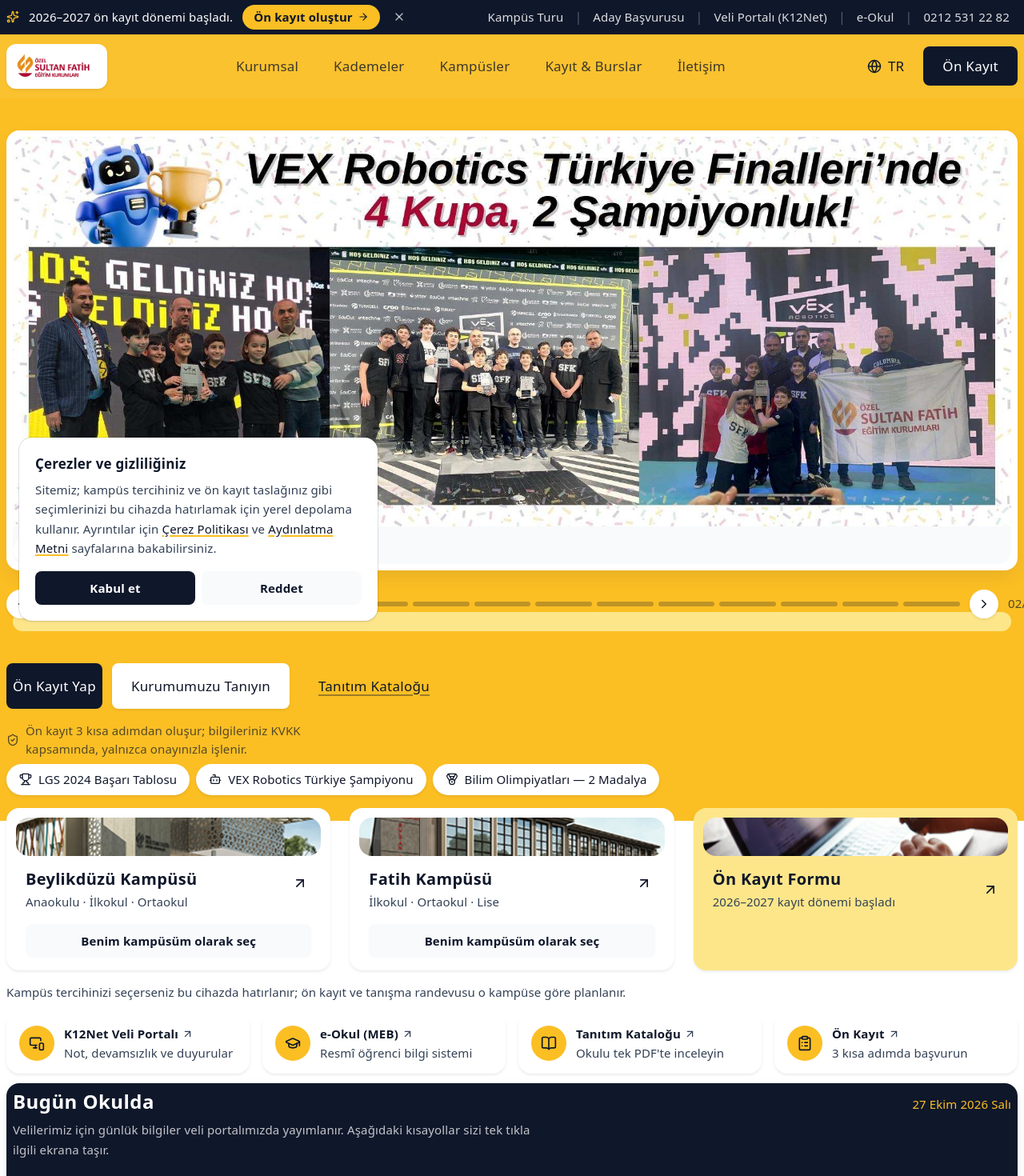
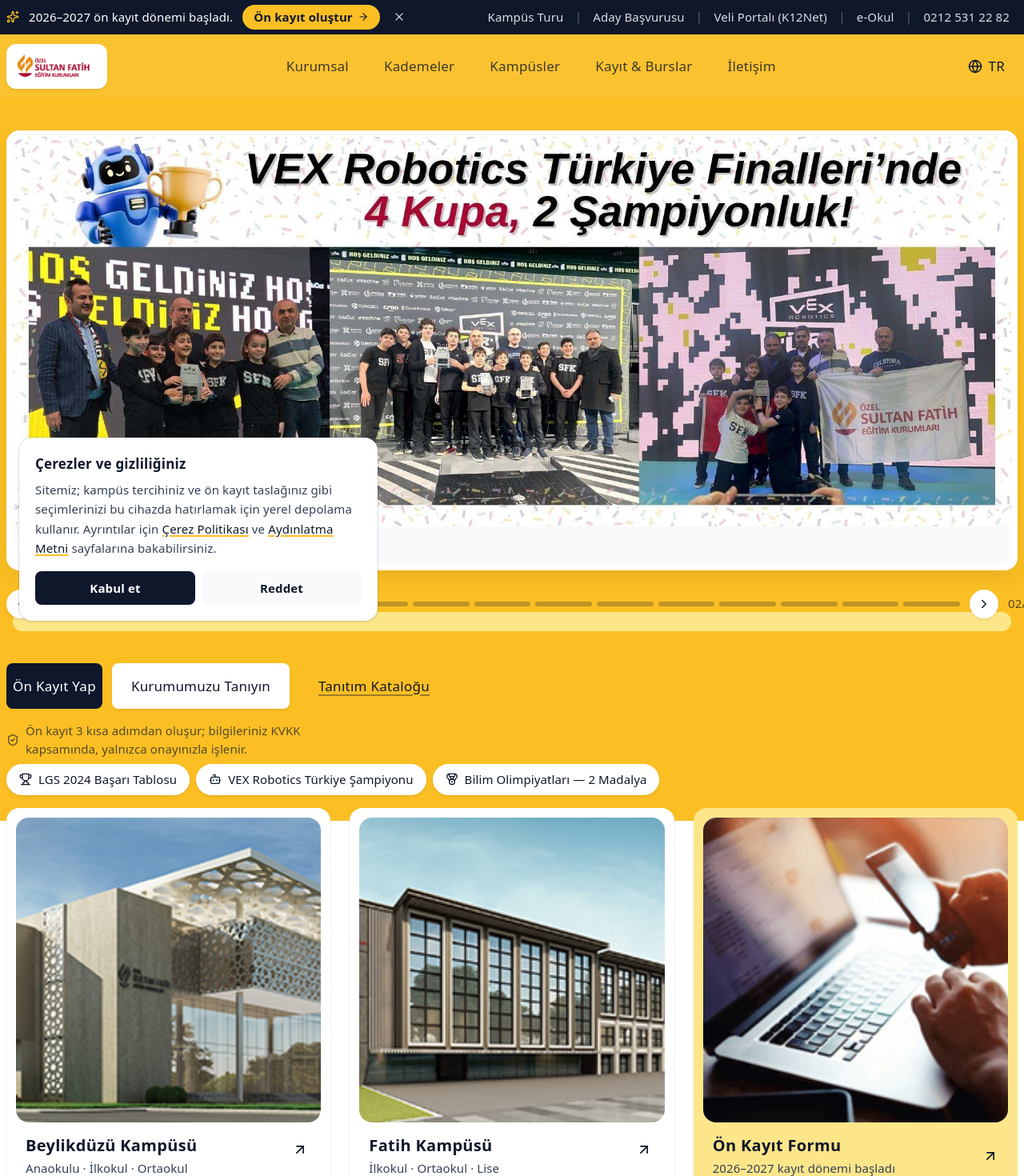
Before and after one commit to gturkmenlabs/sultan-fatih-k12, a Next.js app: page / in a window 1280 px wide. Shown: the top 1470 px of the page at 80% size. Built offline with nearby package versions, Linux system fonts and the light colour scheme.

Commit message:
fix(campus): display square campus images and remove header registration CTA
Co-authored-by: arena-agent <297053741+arena-agent@users.noreply.github.com>

```diff
--- a/src/components/sites/sultanfatih/campus-strip.tsx
+++ b/src/components/sites/sultanfatih/campus-strip.tsx
@@ -36,11 +36,12 @@
                   href={item.href}
                   className="group block overflow-hidden rounded-cards bg-pollen p-3 shadow-sm transition-transform hover:-translate-y-1"
                 >
-                  <div className="relative h-48 overflow-hidden rounded-cards">
+                  <div className="relative aspect-square w-full overflow-hidden rounded-cards bg-mist">
                     <Image
                       src={item.image}
                       alt={item.title}
                       fill
+                      unoptimized
                       sizes="(min-width: 768px) 33vw, 92vw"
                       className="object-cover transition-transform duration-500 group-hover:scale-105"
                     />
@@ -70,13 +71,14 @@
                   href={item.href}
                   target="_blank"
                   rel="noopener noreferrer"
-                  className="group relative block h-48 overflow-hidden rounded-cards"
+                  className="group relative block aspect-square w-full overflow-hidden rounded-cards bg-mist"
                   aria-label={`${item.title} sayfasını aç (yeni sekme)`}
                 >
                   <Image
                     src={item.image}
                     alt={item.title}
                     fill
+                    unoptimized
                     sizes="(min-width: 768px) 33vw, 92vw"
                     className="object-cover transition-transform duration-500 group-hover:scale-105"
                   />
--- a/src/components/sites/sultanfatih/nav.tsx
+++ b/src/components/sites/sultanfatih/nav.tsx
@@ -79,13 +79,6 @@
             <Globe size={18} strokeWidth={2} aria-hidden />
             <span className="hidden xl:inline">TR</span>
           </a>
-          <Link
-            href="/on-kayit"
-            aria-current={pathname === "/on-kayit" ? "page" : undefined}
-            className="rounded-buttons bg-bumble-ink px-6 py-3 text-body font-medium tracking-[0.016em] text-paper-white transition-colors hover:bg-charcoal"
-          >
-            Ön Kayıt
-          </Link>
           <button
             type="button"
             onClick={() => setOpen((v) => !v)}
```
